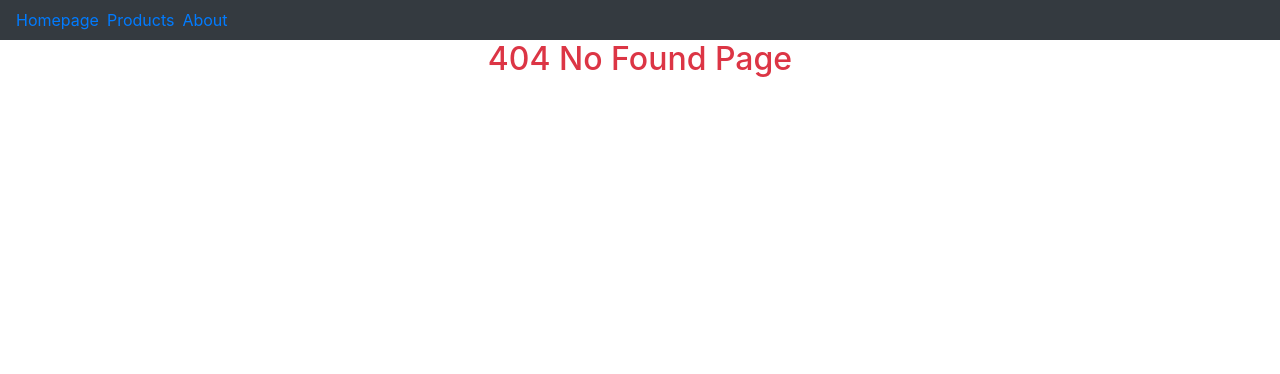
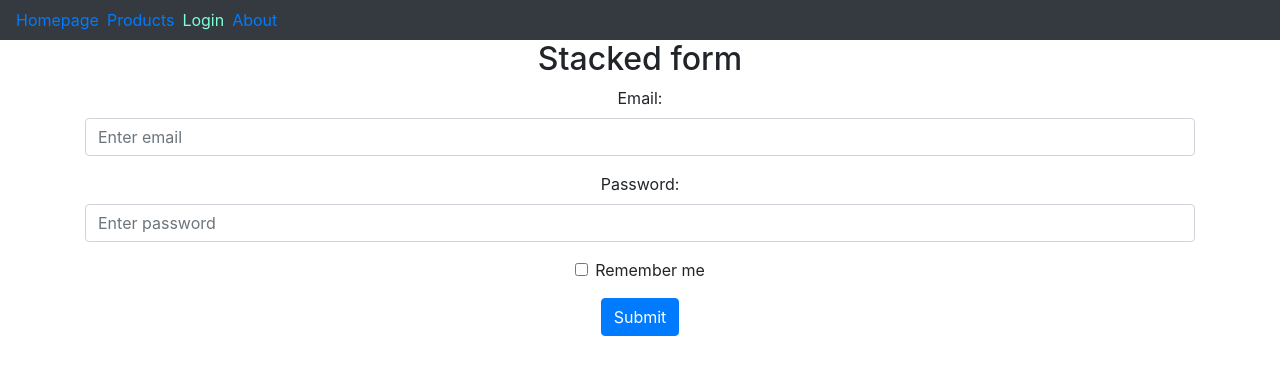
Before and after one commit to theanh226/react-router, a React (Create React App) app: page /login in a window 1280 px wide. Before the commit this address had no page. Shown: the top 374 px of the page. Built offline with nearby package versions, Linux system fonts and the light colour scheme.

Commit message:
Redirect in React

```diff
--- /dev/null
+++ b/src/components/Login.js
@@ -0,0 +1,100 @@
+import React, { Component } from "react";
+import { Redirect } from "react-router-dom";
+
+class Login extends Component {
+  constructor(props) {
+    super(props);
+    this.state = {
+      pswd: "",
+      email: ""
+    };
+  }
+  onChange = e => {
+    var target = e.target;
+    var name = target.name;
+    var value = target.type === "checkbox" ? target.checked : target.value;
+    this.setState({
+      [name]: value
+    });
+  };
+
+  onLogin = e => {
+    e.preventDefault();
+    var { pswd, email } = this.state;
+    console.log(this.state.email);
+    console.log(this.state.pswd);
+    if (email === "test@gmail.com" && pswd === "test") {
+      localStorage.setItem(
+        "USER",
+        JSON.stringify({
+          username: email,
+          password: pswd
+        })
+      );
+    }
+  };
+  render() {
+    var { pswd, email } = this.state;
+    var loggedInUser = localStorage.getItem("USER");
+    if (loggedInUser !== null) {
+      return (
+        <Redirect
+          to={{
+            pathname: "/products",
+            state: {
+              from: location
+            }
+          }}
+        />
+      );
+    }
+    var { location } = this.props;
+    console.log(location);
+    return (
+      <div className="container">
+        <h2>Stacked form</h2>
+        <form onSubmit={this.onLogin}>
+          <div className="form-group">
+            <label>Email:</label>
+            <input
+              type="email"
+              className="form-control"
+              id="email"
+              placeholder="Enter email"
+              name="email"
+              value={email}
+              onChange={this.onChange}
+            />
+          </div>
+          <div className="form-group">
+            <label>Password:</label>
+            <input
+              type="password"
+              className="form-control"
+              id="pwd"
+              placeholder="Enter password"
+              name="pswd"
+              value={pswd}
+              onChange={this.onChange}
+            />
+          </div>
+          <div className="form-group form-check">
+            <label className="form-check-label">
+              <input
+                className="form-check-input"
+                type="checkbox"
+                name="remember"
+              />
+              Remember me
+            </label>
+          </div>
+          <button type="submit" className="btn btn-primary">
+            Submit
+          </button>
+        </form>
+      </div>
+    );
+  }
+}
+
+export default Login;
--- a/src/components/Menu.js
+++ b/src/components/Menu.js
@@ -10,6 +10,11 @@ const menus = [
   {
     label: "Products",
     to: "/products",
+    exact: false
+  },
+  {
+    label: "Login",
+    to: "/login",
     exact: false
   },
   {
--- a/src/components/Products.js
+++ b/src/components/Products.js
@@ -24,6 +24,8 @@ class Products extends Component {
       }
     ];
 
+    var { location } = this.props;
+    console.log(location);
     return (
       <div className="Container">
         <h2 className="text-warning mt-2 mb-2">This is Products Page</h2>
--- a/src/routes.js
+++ b/src/routes.js
@@ -2,6 +2,7 @@ import About from "./components/About";
 import Home from "./components/Home";
 import NotFound from "./components/NotFound";
 import Products from "./components/Products";
+import Login from "./components/Login";
 import React from "react";
 
 const routes = [
@@ -18,7 +19,14 @@ const routes = [
   {
     path: "/products",
     exact: false,
-    main: ({match}) => <Products match={match} />
+    main: ({ match, location }) => (
+      <Products match={match} location={location} />
+    )
+  },
+  {
+    path: "/login",
+    exact: false,
+    main: ({ location }) => <Login location={location} />
   },
   {
     path: "",
```
